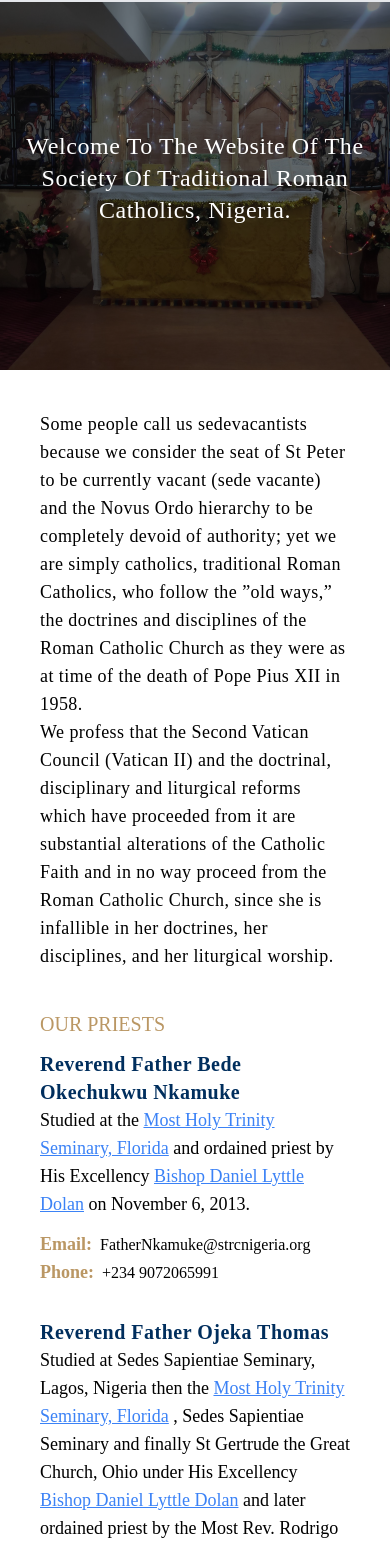
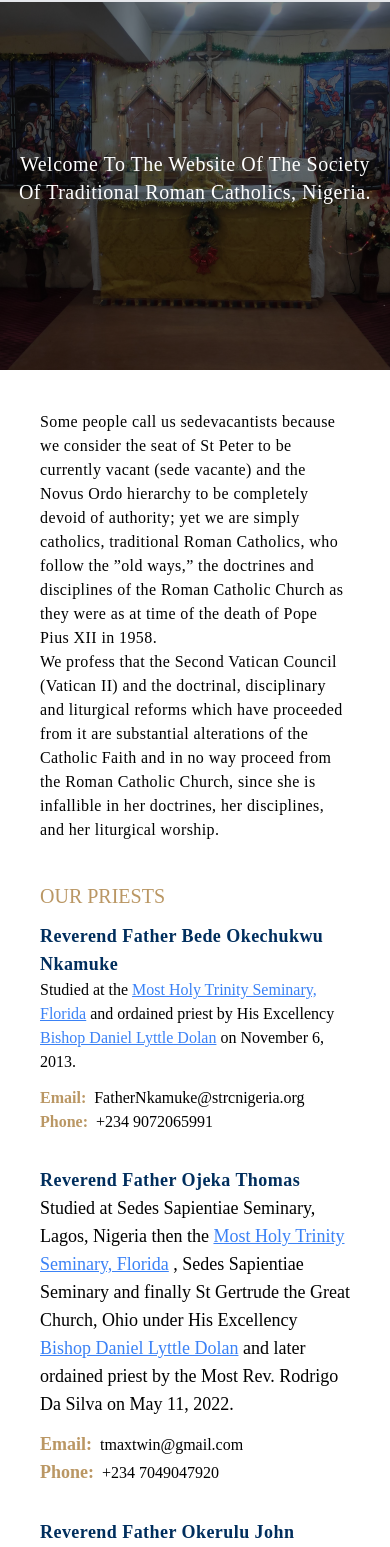
Before and after one commit to Oduchep/strcnigeria, a Next.js app: page / in a window 390 px wide. Shown: the part 190-1737 px from the top of the page. Built offline with nearby package versions, Linux system fonts and the light colour scheme.

Commit message:
changed jpg to uppercase, reduced font size on p tags

```diff
--- a/pages/index.js
+++ b/pages/index.js
@@ -15,8 +15,8 @@ export default function Home() {
 
       <section className="bg-hero-pattern bg-cover bg-center bg-no-repeat h-96 md:h-[35rem] relative flex items-center justify-center">
         <div className="bg-black opacity-50 w-full h-full absolute top-0"></div>
-        <div className="relative w-full md:w-1/2 text-center">
-          <h2 className="text-white px-4 text-2xl md:text-5xl capitalize tracking-wide">
+        <div className="relative w-full md:w-2/3 lg:w-1/2 text-center">
+          <h2 className="text-white px-4 text-xl md:text-2xl lg:text-5xl capitalize tracking-wide">
             Welcome to the website of the Society of Traditional Roman
             Catholics, Nigeria.
           </h2>
@@ -25,7 +25,7 @@ export default function Home() {
 
       <section className="mt-5 md:mt-10 px-10 md:px-20 py-5 md:py-10">
         <div className="w-full md:w-3/4 mx-auto">
-          <p className="text-lg md:text-2xl tracking-wide">
+          <p className="text-base md:text-2xl tracking-wide">
             Some people call us sedevacantists because we consider the seat of
             St Peter to be currently vacant (sede vacante) and the Novus Ordo
             hierarchy to be completely devoid of authority; yet we are simply
@@ -45,12 +45,12 @@ export default function Home() {
         <h2 className="text-primary-2 text-xl md:text-2xl uppercase mb-3">
           Our Priests
         </h2>
-        <div className="grid grid-rows-1 lg:grid-cols-3 gap-x-4 gap-y-8 lg:gap-16">
+        <div className="grid grid-rows-1 lg:grid-cols-3 gap-y-8 lg:gap-16">
           <div>
-            <h4 className="block text-xl font-semibold text-primary tracking-wide">
+            <h4 className="block text-lg md:text-xl font-semibold text-primary tracking-wide">
               Reverend Father Bede Okechukwu Nkamuke
             </h4>
-            <p className="text-lg">
+            <p className="text-base md:text-lg">
               Studied at the{' '}
               <a
                 href="http://www.mostholytrinityseminary.org/"
@@ -73,7 +73,7 @@ export default function Home() {
             </p>
             <div className="mt-3">
               <p>
-                <span className="mr-2 text-lg font-semibold text-primary-2">
+                <span className="mr-2 text-base md:text-lg font-semibold text-primary-2">
                   Email:
                 </span>
                 <a href="mailto:FatherNkamuke@strcnigeria.org">
@@ -81,7 +81,7 @@ export default function Home() {
                 </a>
               </p>
               <p>
-                <span className="mr-2 text-lg font-semibold text-primary-2">
+                <span className="mr-2 text-base md:text-lg font-semibold text-primary-2">
                   Phone:
                 </span>
                 <a href="tel:+2349072065991">+234 9072065991</a>
@@ -90,7 +90,7 @@ export default function Home() {
           </div>
 
           <div>
-            <h4 className="block text-xl font-semibold text-primary tracking-wide">
+            <h4 className="block text-lg md:text-xl font-semibold text-primary tracking-wide">
               Reverend Father Ojeka Thomas
             </h4>
             <p className="text-lg">
@@ -133,7 +133,7 @@ export default function Home() {
           </div>
 
           <div>
-            <h4 className="block text-xl font-semibold text-primary tracking-wide">
+            <h4 className="block text-lg md:text-xl font-semibold text-primary tracking-wide">
               Reverend Father Okerulu John
             </h4>
             <p className="text-lg">
@@ -186,7 +186,7 @@ export default function Home() {
         <div className="grid grid-rows-1 md:grid-cols-2 lg:grid-cols-4">
           <div className="flex flex-col justify-center items-center text-center md:h-80 py-8 px-8 text-white bg-primary">
             <h4 className="mb-4 text-3xl">Lagos</h4>
-            <span className="text-lg font-extralight">
+            <span className="text-base md:text-lg font-extralight">
               St Patrick Traditional Catholic Chapel, 30 Bola Ademuyiwa Street,
               Off Osolo Way, Aswani, Lagos.
               <br />
@@ -196,7 +196,7 @@ export default function Home() {
 
           <div className="flex flex-col justify-center items-center text-center md:h-80 py-8 px-8 text-primary bg-primary-3">
             <h4 className="mb-4 text-3xl">Port Harcourt</h4>
-            <span className="text-lg font-extralight">
+            <span className="text-base md:text-lg font-extralight">
               St Philomena Traditional Catholic Chapel, 8 Orosi Street, Off
               Psychiatry Road, Rumuigbo, Port Harcourt.
               <br />
@@ -207,7 +207,7 @@ export default function Home() {
 
           <div className="flex flex-col justify-center items-center text-center md:h-80 py-8 px-8 text-white bg-primary-2">
             <h4 className="mb-4 text-3xl"> Owerri</h4>
-            <span className="text-lg font-extralight">
+            <span className="text-base md:text-lg font-extralight">
               St Louis De Montfort Traditional Catholic Chapel 67 Lobo Street
               Extension, Off Wetheral Junction.
               <br />
@@ -217,21 +217,21 @@ export default function Home() {
 
           <div className="flex flex-col justify-center items-center text-center md:h-80 py-8 px-8 text-white bg-primary-lighter">
             <h4 className="mb-4 text-3xl"> Umunze</h4>
-            <span className="text-lg font-extralight">
+            <span className="text-base md:text-lg font-extralight">
               Masses at a private residence on certain occasions.
             </span>
           </div>
 
           <div className="flex flex-col justify-center items-center text-center md:h-80 py-8 px-8 text-primary bg-primary-3-dark">
             <h4 className="mb-4 text-3xl"> Onitsha</h4>
-            <span className="text-lg font-extralight">
+            <span className="text-base md:text-lg font-extralight">
               Masses at a private residence on certain occasions.
             </span>
           </div>
 
           <div className="flex flex-col justify-center items-center text-center md:h-80 py-8 px-8 text-white bg-primary">
             <h4 className="mb-4 text-3xl"> Agenebode</h4>
-            <span className="text-lg font-extralight">
+            <span className="text-base md:text-lg font-extralight">
               St John Vianney Traditional Catholic Chapel, Ugabi Street, Ewea
               Quarters, Agenebode <br />
               Masses only on certain occasions.
@@ -240,42 +240,42 @@ export default function Home() {
 
           <div className="flex flex-col justify-center items-center text-center md:h-80 py-8 px-8 text-white bg-primary-2-light">
             <h4 className="mb-4 text-3xl"> Enugu</h4>
-            <span className="text-lg font-extralight">
+            <span className="text-base md:text-lg font-extralight">
               Masses at a private residence on certain occasions.
             </span>
           </div>
 
           <div className="flex flex-col justify-center items-center text-center md:h-80 py-8 px-8 text-white bg-primary-light">
             <h4 className="mb-4 text-3xl"> Calabar</h4>
-            <span className="text-lg font-extralight">
+            <span className="text-base md:text-lg font-extralight">
               Masses at a private residence on certain occasions.
             </span>
           </div>
 
           <div className="flex flex-col justify-center items-center text-center md:h-80 py-8 px-8 text-white bg-primary-2">
             <h4 className="mb-4 text-3xl"> Alifokpa</h4>
-            <span className="text-lg font-extralight">
+            <span className="text-base md:text-lg font-extralight">
               Masses at a private residence on certain occasions.
             </span>
           </div>
 
           <div className="flex flex-col justify-center items-center text-center md:h-80 py-8 px-8 text-white bg-primary-lighter">
             <h4 className="mb-4 text-3xl"> Boje</h4>
-            <span className="text-lg font-extralight">
+            <span className="text-base md:text-lg font-extralight">
               Masses at a private residence on certain occasions.
             </span>
           </div>
 
           <div className="flex flex-col justify-center items-center text-center md:h-80 py-8 px-8 text-white bg-primary">
             <h4 className="mb-4 text-3xl"> Ogoja</h4>
-            <span className="text-lg font-extralight">
+            <span className="text-base md:text-lg font-extralight">
               Masses at a private residence on certain occasions.
             </span>
           </div>
 
           <div className="flex flex-col justify-center items-center text-center md:h-80 py-8 px-8 text-primary bg-primary-3">
             <h4 className="mb-4 text-3xl"> Abuja</h4>
-            <span className="text-lg font-extralight">
+            <span className="text-base md:text-lg font-extralight">
               Masses at a private residence on certain occasions.
             </span>
           </div>
--- a/tailwind.config.js
+++ b/tailwind.config.js
@@ -17,8 +17,8 @@ module.exports = {
         'primary-3-dark': 'f7f5e1',
       },
       backgroundImage: {
-        'hero-pattern': "url('/assets/images/altar.jpg')",
-        'hero-pattern-2': "url('/assets/images/altar-2.jpg')",
+        'hero-pattern': "url('/assets/images/altar.JPG')",
+        'hero-pattern-2': "url('/assets/images/altar-2.JPG')",
       },
     },
   },
```
